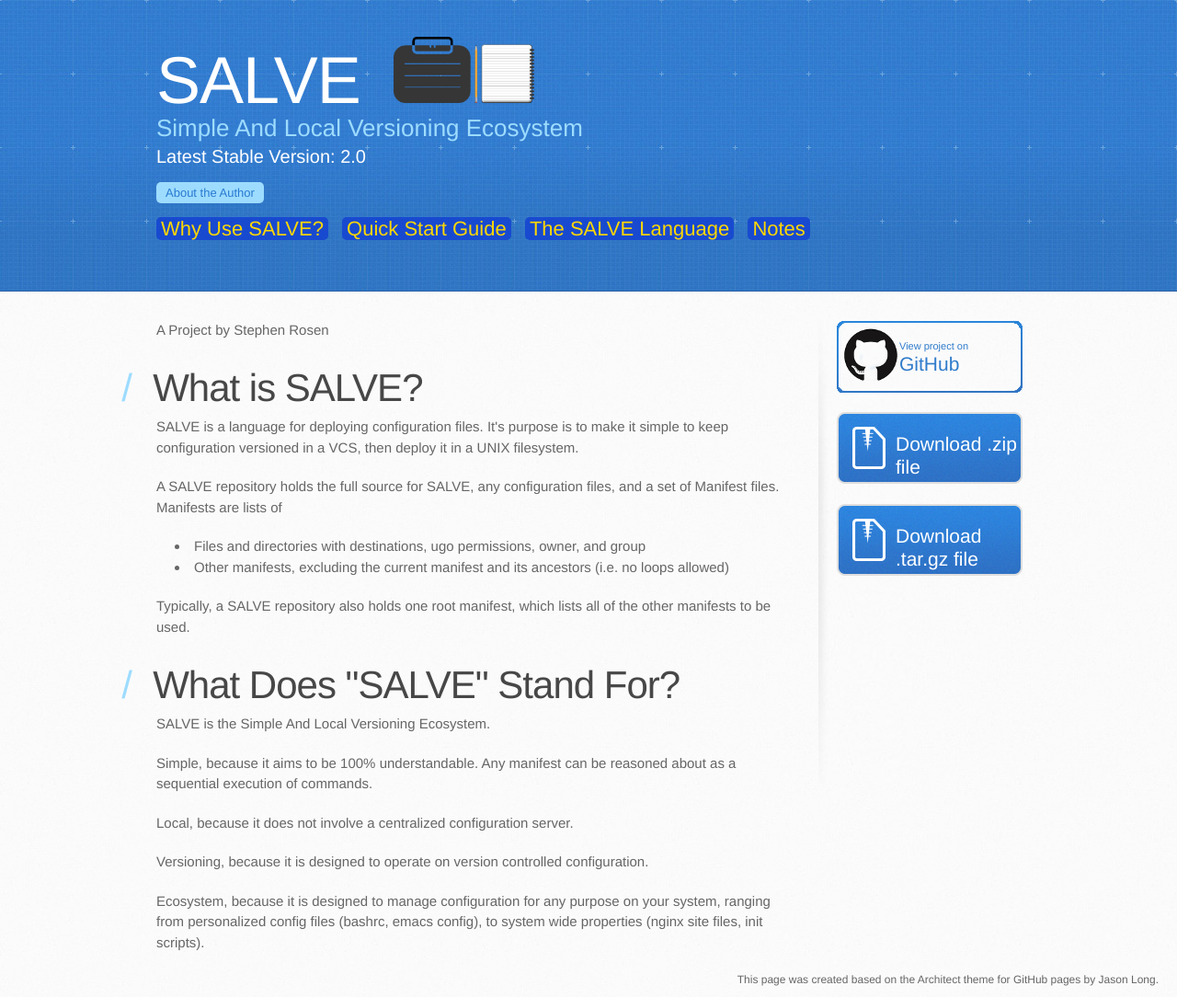
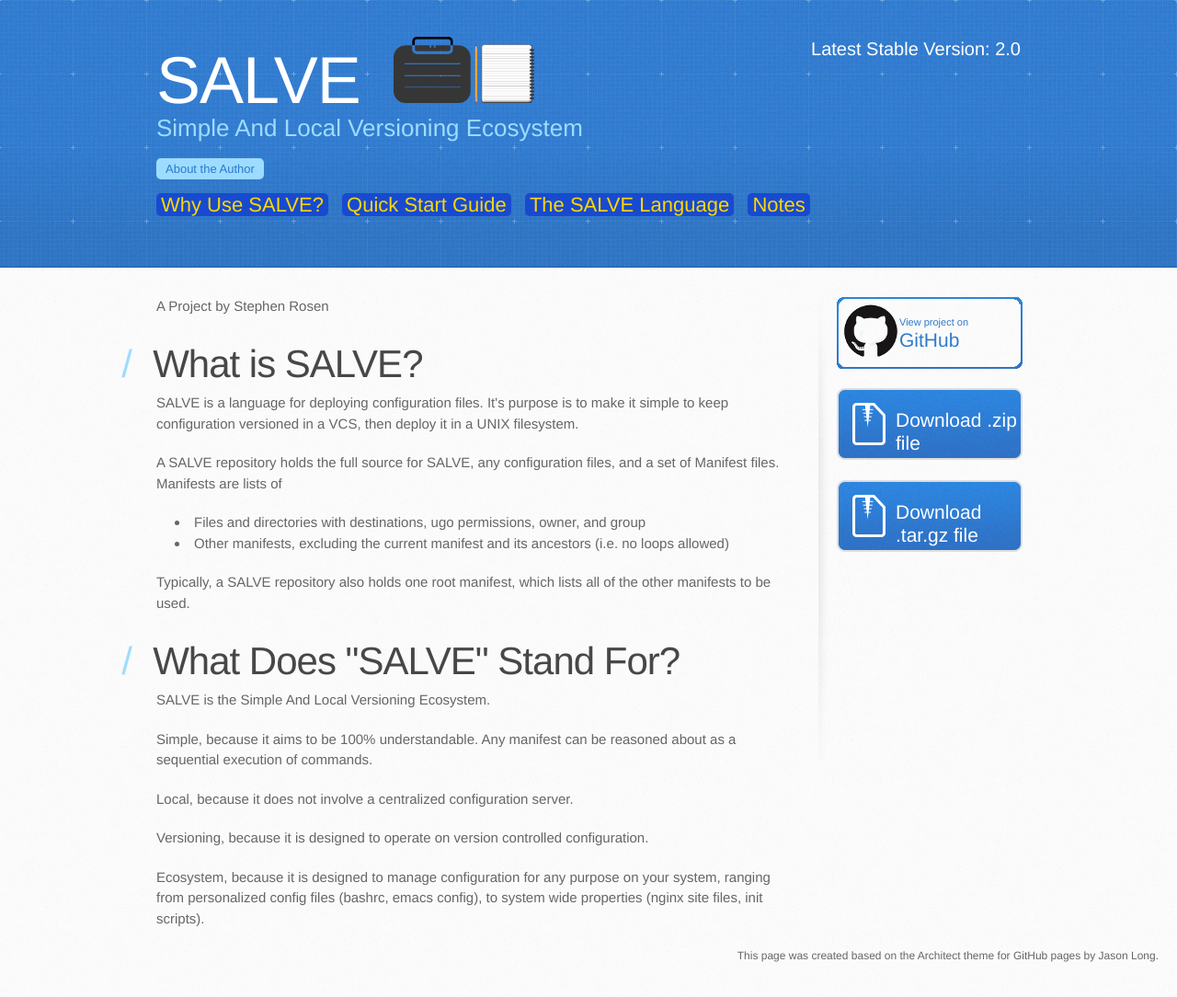
Before and after one commit to sirosen/salve.sirosen.net, a Jekyll site: the page built from index.html, in a window 1280 px wide. Shown: the whole page at 92% size. Built offline with Jekyll 4.4.1, drawn with Linux system fonts in a browser that asks for light colours; some web fonts are replaced; after the commit the page ends 1058 px from its top, so only the background shows below that.

Commit message:
Repositioned version string.

```diff
--- a/_includes/header.html
+++ b/_includes/header.html
@@ -47,7 +47,7 @@
     <div class="inner">
       <a href="{{site.baseurl}}"><h1 style="display:inline;">SALVE</h1><img src="{{site.baseurl}}images/logo.png"></a>
       <h2>Simple And Local Versioning Ecosystem</h2>
-      <h3>Latest Stable Version: 2.0</h3>
+      <h3 class="versionstring">Latest Stable Version: 2.0</h3>
       <a href="http://sirosen.github.io" class="button">About the Author</a>
     </div>
 
--- a/stylesheets/stylesheet.css
+++ b/stylesheets/stylesheet.css
@@ -100,6 +100,13 @@ header h3 {
   line-height: 1.3;
   width: 540px;
   letter-spacing: 0;
+}
+
+header h3.versionstring {
+  position: absolute;
+  width: auto;
+  top: 0;
+  right: 0;
 }
 
 .inner {
```
